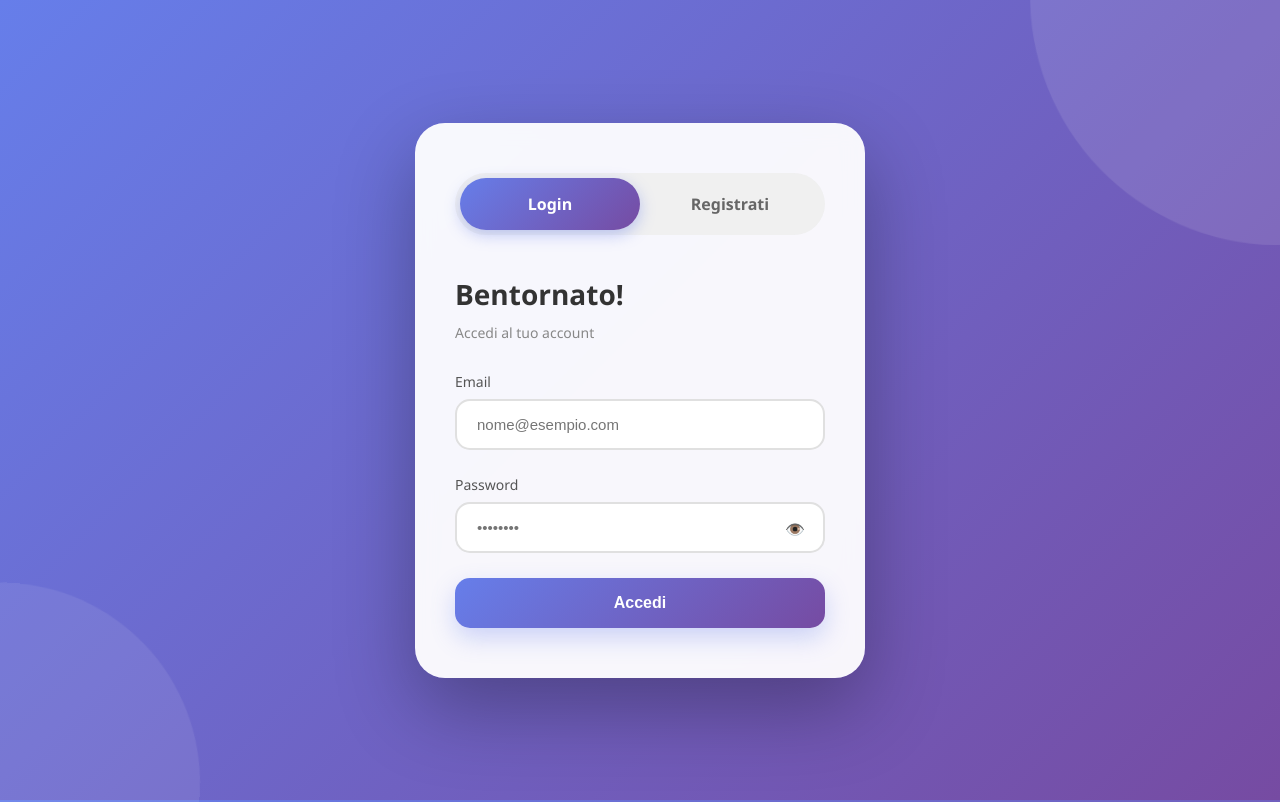
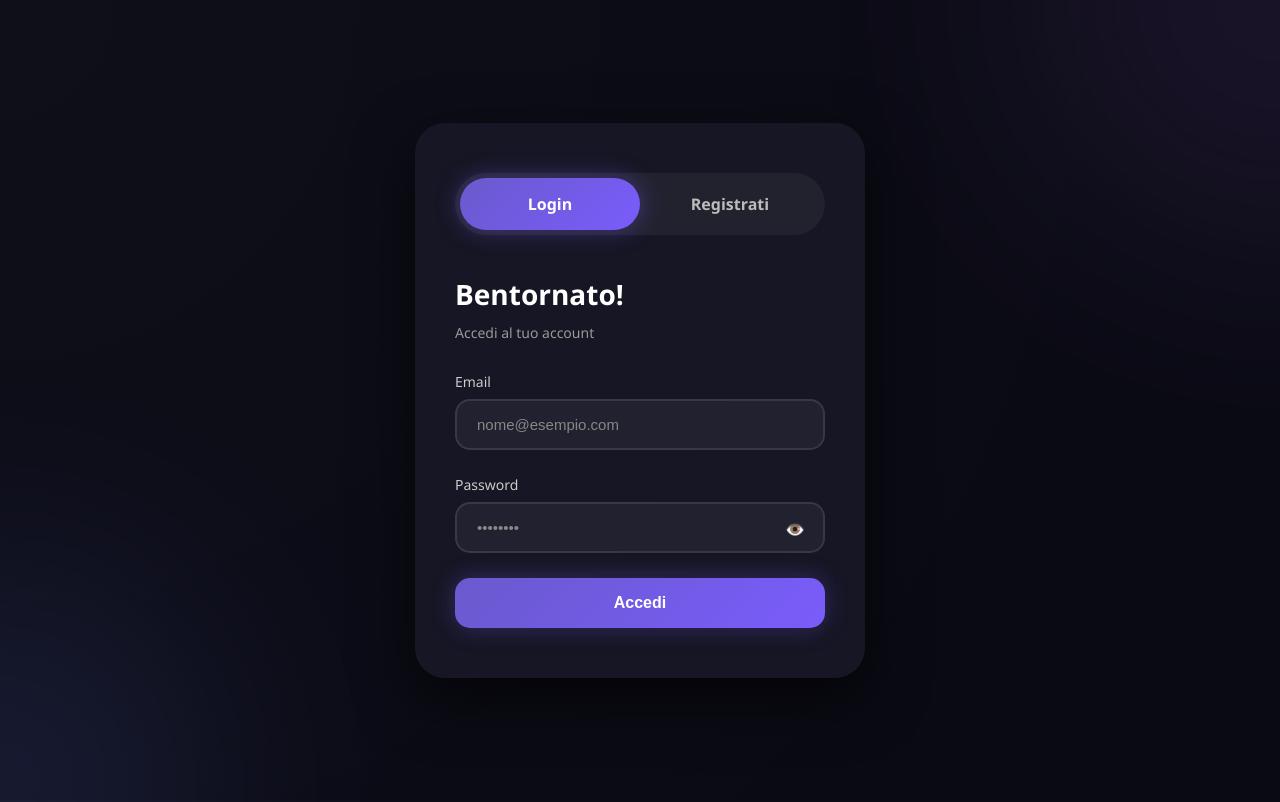
Before and after one commit to mattiadv-apsales/FULLSTACK-WEBSITE, a plain HTML site: page index.html in a window 1280 px wide. Shown: the top 802 px of the page. Drawn offline with Linux system fonts and the light colour scheme.

Commit message:
update color

```diff
--- a/static/style/error.css
+++ b/static/style/error.css
@@ -10,22 +10,25 @@ body {
     display: flex;
     justify-content: center;
     align-items: center;
-    background: linear-gradient(135deg, #667eea 0%, #764ba2 100%);
+    background: radial-gradient(circle at top left, #0f0f1a, #000);
     padding: 20px;
     overflow: hidden;
     position: relative;
+    color: #e0e0e0;
 }
 
+/* Glow sphere */
 body::before {
     content: '';
     position: absolute;
     width: 500px;
     height: 500px;
-    background: rgba(255, 255, 255, 0.1);
+    background: radial-gradient(circle, rgba(118,75,162,0.3), rgba(0,0,0,0));
     border-radius: 50%;
-    top: -250px;
-    right: -250px;
+    top: -200px;
+    right: -200px;
     animation: float 8s ease-in-out infinite;
+    filter: blur(40px);
 }
 
 @keyframes float {
@@ -34,17 +37,18 @@ body::before {
 }
 
 .container {
-    background: rgba(255, 255, 255, 0.95);
-    backdrop-filter: blur(10px);
+    background: rgba(25, 25, 35, 0.9);
+    backdrop-filter: blur(12px);
     padding: 60px 50px;
-    border-radius: 30px;
-    box-shadow: 0 30px 80px rgba(0, 0, 0, 0.3);
+    border-radius: 25px;
+    box-shadow: 0 20px 50px rgba(0, 0, 0, 0.7);
     text-align: center;
     max-width: 600px;
     width: 100%;
     animation: fadeIn 0.6s ease;
     position: relative;
     z-index: 1;
+    border: 1px solid rgba(120, 120, 255, 0.2);
 }
 
 @keyframes fadeIn {
@@ -61,7 +65,7 @@ body::before {
 .error-code {
     font-size: 120px;
     font-weight: 900;
-    background: linear-gradient(135deg, #667eea 0%, #764ba2 100%);
+    background: linear-gradient(135deg, #667eea, #9b59b6);
     -webkit-background-clip: text;
     -webkit-text-fill-color: transparent;
     background-clip: text;
@@ -78,13 +82,14 @@ body::before {
 }
 
 h1 {
-    color: #333;
+    color: #f1f1f1;
     font-size: 32px;
     margin-bottom: 15px;
+    letter-spacing: 1px;
 }
 
 p {
-    color: #666;
+    color: #aaa;
     font-size: 16px;
     margin-bottom: 40px;
     line-height: 1.6;
@@ -120,21 +125,21 @@ button {
     font-weight: 600;
     cursor: pointer;
     transition: all 0.3s ease;
-    box-shadow: 0 10px 25px rgba(102, 126, 234, 0.3);
+    box-shadow: 0 0 15px rgba(118, 75, 162, 0.3);
 }
 
 button:hover {
     transform: translateY(-2px);
-    box-shadow: 0 15px 35px rgba(102, 126, 234, 0.4);
+    box-shadow: 0 0 25px rgba(118, 75, 162, 0.5);
 }
 
 .secondary-btn {
-    background: white;
+    background: transparent;
     color: #667eea;
     border: 2px solid #667eea;
     box-shadow: none;
 }
 
 .secondary-btn:hover {
-    background: #f8f9fa;
+    background: rgba(102, 126, 234, 0.1);
 }
--- a/static/style/sbem.css
+++ b/static/style/sbem.css
@@ -10,30 +10,58 @@ body {
     display: flex;
     justify-content: center;
     align-items: center;
-    background: linear-gradient(135deg, #667eea 0%, #764ba2 100%);
+    background: radial-gradient(circle at top left, #0e0e16, #000);
     padding: 20px;
+    color: #e0e0e0;
+    position: relative;
+}
+
+/* Glow sfondo */
+body::before {
+    content: '';
+    position: absolute;
+    width: 600px;
+    height: 600px;
+    background: radial-gradient(circle, rgba(118, 75, 162, 0.35), rgba(0, 0, 0, 0));
+    top: -250px;
+    right: -250px;
+    border-radius: 50%;
+    filter: blur(40px);
+    animation: float 10s ease-in-out infinite;
+    z-index: 0;
+}
+
+@keyframes float {
+    0%, 100% { transform: translateY(0); }
+    50% { transform: translateY(-20px); }
 }
 
 .logout-container {
     position: absolute;
     top: 20px;
     right: 20px;
+    z-index: 10;
 }
 
 .no {
-    background: white !important;
-    color: violet !important;
+    background: transparent !important;
+    color: #bb86fc !important;
+    border: 2px solid #bb86fc !important;
 }
 
+/* Container principale */
 .container {
-    background: rgba(255, 255, 255, 0.95);
-    backdrop-filter: blur(10px);
+    background: rgba(20, 20, 30, 0.9);
+    backdrop-filter: blur(12px);
     padding: 40px;
-    border-radius: 30px;
-    box-shadow: 0 30px 80px rgba(0, 0, 0, 0.3);
+    border-radius: 25px;
+    box-shadow: 0 20px 50px rgba(0, 0, 0, 0.7);
     max-width: 600px;
     width: 100%;
     animation: fadeIn 0.6s ease;
+    border: 1px solid rgba(118, 75, 162, 0.3);
+    position: relative;
+    z-index: 1;
 }
 
 @keyframes fadeIn {
@@ -47,13 +75,15 @@ body {
     }
 }
 
+/* Titolo */
 h1 {
-    color: #333;
+    color: #f5f5f5;
     font-size: 32px;
     margin-bottom: 30px;
     text-align: center;
 }
 
+/* Input e bottone add */
 .input-container {
     display: flex;
     gap: 10px;
@@ -63,18 +93,21 @@ h1 {
 input[type="text"] {
     flex: 1;
     padding: 15px 20px;
-    border: 2px solid #e0e0e0;
+    border: 2px solid #333;
     border-radius: 15px;
+    background: rgba(255, 255, 255, 0.05);
+    color: #fff;
     font-size: 15px;
     transition: all 0.3s ease;
 }
 
 input[type="text"]:focus {
     outline: none;
-    border-color: #667eea;
-    box-shadow: 0 0 0 4px rgba(102, 126, 234, 0.1);
+    border-color: #764ba2;
+    box-shadow: 0 0 10px rgba(118, 75, 162, 0.4);
 }
 
+/* Pulsante aggiungi */
 .add-btn {
     padding: 15px 30px;
     background: linear-gradient(135deg, #667eea 0%, #764ba2 100%);
@@ -85,20 +118,22 @@ input[type="text"]:focus {
     font-weight: 600;
     cursor: pointer;
     transition: all 0.3s ease;
-    box-shadow: 0 10px 25px rgba(102, 126, 234, 0.3);
+    box-shadow: 0 0 15px rgba(118, 75, 162, 0.3);
 }
 
 .add-btn:hover {
     transform: translateY(-2px);
-    box-shadow: 0 15px 35px rgba(102, 126, 234, 0.4);
+    box-shadow: 0 0 25px rgba(118, 75, 162, 0.5);
 }
 
+/* Lista attività */
 .todo-list {
     list-style: none;
 }
 
+/* Singolo elemento */
 .todo-item {
-    background: #f8f9fa;
+    background: rgba(255, 255, 255, 0.05);
     padding: 20px;
     border-radius: 15px;
     margin-bottom: 15px;
@@ -107,6 +142,7 @@ input[type="text"]:focus {
     gap: 15px;
     transition: all 0.3s ease;
     animation: slideIn 0.3s ease;
+    border: 1px solid rgba(255, 255, 255, 0.1);
 }
 
 @keyframes slideIn {
@@ -121,32 +157,36 @@ input[type="text"]:focus {
 }
 
 .todo-item:hover {
-    background: #f0f0f0;
+    background: rgba(255, 255, 255, 0.08);
     transform: translateX(5px);
 }
 
+/* Elemento completato */
 .todo-item.completed {
     opacity: 0.6;
 }
 
 .todo-item.completed .todo-text {
     text-decoration: line-through;
-    color: #999;
+    color: #888;
 }
 
+/* Checkbox */
 input[type="checkbox"] {
-    width: 24px;
-    height: 24px;
+    width: 22px;
+    height: 22px;
     cursor: pointer;
-    accent-color: #667eea;
+    accent-color: #764ba2;
 }
 
+/* Testo */
 .todo-text {
     flex: 1;
-    color: #333;
+    color: #ddd;
     font-size: 16px;
 }
 
+/* Bottone elimina */
 .delete-btn {
     background: #ff4757;
     color: white;
@@ -160,13 +200,15 @@ input[type="checkbox"] {
 }
 
 .delete-btn:hover {
-    background: #ff3838;
+    background: #ff2e4d;
     transform: scale(1.05);
+    box-shadow: 0 0 10px rgba(255, 71, 87, 0.4);
 }
 
+/* Stato vuoto */
 .empty-state {
     text-align: center;
     padding: 40px;
-    color: #999;
+    color: #777;
     font-size: 16px;
 }
--- a/static/style/style.css
+++ b/static/style/style.css
@@ -10,30 +10,34 @@ body {
     display: flex;
     justify-content: center;
     align-items: center;
-    background: linear-gradient(135deg, #667eea 0%, #764ba2 100%);
+    background: radial-gradient(circle at top left, #0f0f1a, #0a0a14 80%);
     overflow: hidden;
     position: relative;
+    color: #e6e6e6;
+}
+
+/* Effetti fluttuanti luminosi */
+body::before, body::after {
+    content: '';
+    position: absolute;
+    border-radius: 50%;
+    filter: blur(120px);
+    opacity: 0.15;
 }
 
 body::before {
-    content: '';
-    position: absolute;
     width: 500px;
     height: 500px;
-    background: rgba(255, 255, 255, 0.1);
-    border-radius: 50%;
+    background: #764ba2;
     top: -250px;
     right: -250px;
     animation: float 6s ease-in-out infinite;
 }
 
 body::after {
-    content: '';
-    position: absolute;
     width: 400px;
     height: 400px;
-    background: rgba(255, 255, 255, 0.08);
-    border-radius: 50%;
+    background: #667eea;
     bottom: -200px;
     left: -200px;
     animation: float 8s ease-in-out infinite reverse;
@@ -44,14 +48,15 @@ body::after {
     50% { transform: translateY(-20px) rotate(5deg); }
 }
 
+/* Container effetto vetro scuro */
 .container {
     position: relative;
     z-index: 1;
-    background: rgba(255, 255, 255, 0.95);
-    backdrop-filter: blur(10px);
+    background: rgba(25, 25, 40, 0.8);
+    backdrop-filter: blur(20px);
     padding: 50px 40px;
     border-radius: 30px;
-    box-shadow: 0 30px 80px rgba(0, 0, 0, 0.3);
+    box-shadow: 0 20px 60px rgba(0, 0, 0, 0.7);
     width: 100%;
     max-width: 450px;
     animation: slideIn 0.6s ease-out;
@@ -68,10 +73,11 @@ body::after {
     }
 }
 
+/* Tabs */
 .tabs {
     display: flex;
     margin-bottom: 40px;
-    background: #f0f0f0;
+    background: rgba(255, 255, 255, 0.05);
     border-radius: 50px;
     padding: 5px;
     position: relative;
@@ -85,7 +91,7 @@ body::after {
     border-radius: 50px;
     font-weight: 600;
     transition: all 0.3s ease;
-    color: #666;
+    color: #bbb;
     position: relative;
     z-index: 1;
 }
@@ -100,16 +106,17 @@ body::after {
     left: 5px;
     width: calc(50% - 5px);
     height: calc(100% - 10px);
-    background: linear-gradient(135deg, #667eea 0%, #764ba2 100%);
+    background: linear-gradient(135deg, #6a5acd, #7a5cfb);
     border-radius: 50px;
     transition: transform 0.3s ease;
-    box-shadow: 0 5px 15px rgba(102, 126, 234, 0.4);
+    box-shadow: 0 0 25px rgba(122, 92, 251, 0.4);
 }
 
 .tab-slider.right {
     transform: translateX(100%);
 }
 
+/* Contenuto form */
 .form-content {
     position: relative;
 }
@@ -130,12 +137,12 @@ body::after {
 
 h2 {
     margin-bottom: 10px;
-    color: #333;
+    color: #fff;
     font-size: 28px;
 }
 
 .subtitle {
-    color: #888;
+    color: #999;
     margin-bottom: 30px;
     font-size: 14px;
 }
@@ -148,7 +155,7 @@ h2 {
 label {
     display: block;
     margin-bottom: 8px;
-    color: #555;
+    color: #ccc;
     font-weight: 500;
     font-size: 14px;
 }
@@ -156,33 +163,40 @@ label {
 input {
     width: 100%;
     padding: 15px 20px;
-    border: 2px solid #e0e0e0;
+    border: 2px solid rgba(255, 255, 255, 0.1);
     border-radius: 15px;
     font-size: 15px;
     transition: all 0.3s ease;
-    background: white;
+    background: rgba(255, 255, 255, 0.05);
+    color: white;
+}
+
+input::placeholder {
+    color: #888;
 }
 
 input:focus {
     outline: none;
-    border-color: #667eea;
-    box-shadow: 0 0 0 4px rgba(102, 126, 234, 0.1);
+    border-color: #7a5cfb;
+    box-shadow: 0 0 0 4px rgba(122, 92, 251, 0.1);
     transform: translateY(-2px);
 }
 
+/* Occhio password */
 .password-toggle {
     position: absolute;
     right: 20px;
     top: 43px;
     cursor: pointer;
-    color: #999;
+    color: #aaa;
     user-select: none;
 }
 
+/* Bottoni */
 button {
     width: 100%;
     padding: 16px;
-    background: linear-gradient(135deg, #667eea 0%, #764ba2 100%);
+    background: linear-gradient(135deg, #6a5acd, #7a5cfb);
     color: white;
     border: none;
     border-radius: 15px;
@@ -190,18 +204,19 @@ button {
     font-weight: 600;
     cursor: pointer;
     transition: all 0.3s ease;
-    box-shadow: 0 10px 25px rgba(102, 126, 234, 0.3);
+    box-shadow: 0 0 25px rgba(122, 92, 251, 0.3);
 }
 
 button:hover {
     transform: translateY(-2px);
-    box-shadow: 0 15px 35px rgba(102, 126, 234, 0.4);
+    box-shadow: 0 0 35px rgba(122, 92, 251, 0.5);
 }
 
 button:active {
     transform: translateY(0);
 }
 
+/* Checkbox */
 .checkbox-group {
     display: flex;
     align-items: center;
@@ -211,23 +226,26 @@ button:active {
 .checkbox-group input[type="checkbox"] {
     width: auto;
     margin-right: 10px;
+    accent-color: #7a5cfb;
 }
 
 .checkbox-group label {
     margin: 0;
     font-weight: 400;
     font-size: 13px;
+    color: #ccc;
 }
 
+/* Messaggi */
 #success {
-    color: red;
+    color: #4cd964;
     font-weight: 600;
     margin-bottom: 15px;
     text-align: center;
 }
 
 #login-error {
-    color: red;
+    color: #ff6b6b;
     font-weight: 600;
     margin-bottom: 15px;
     text-align: center;
```
